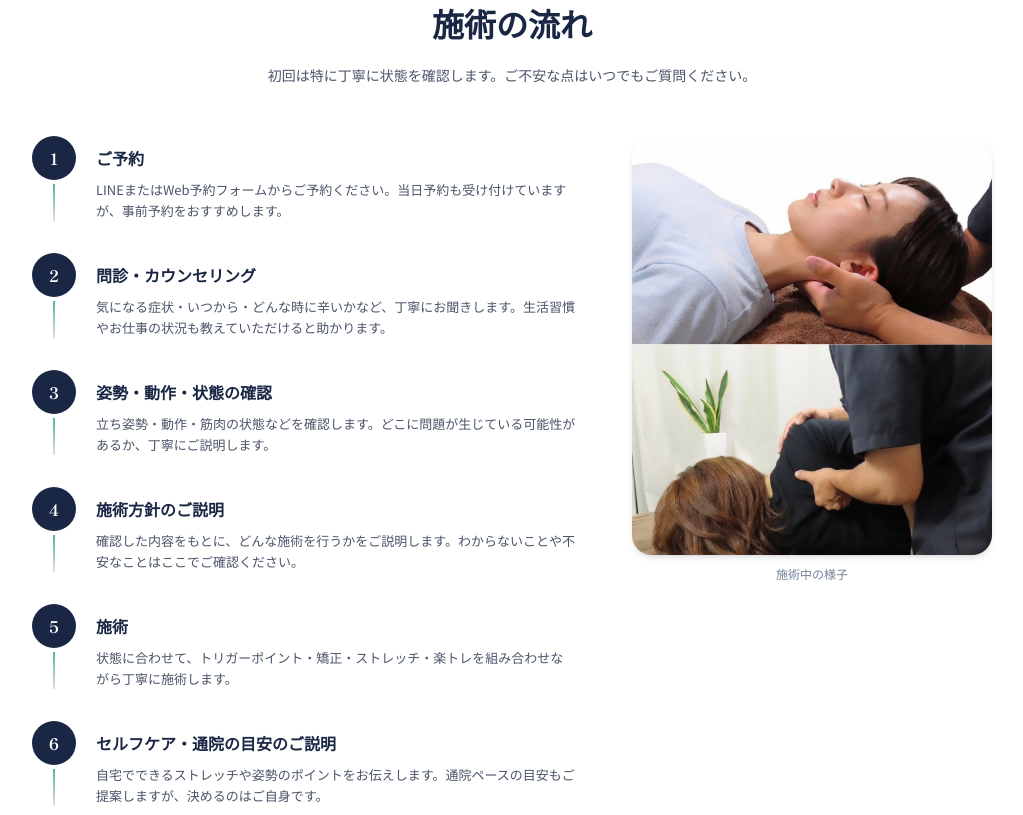
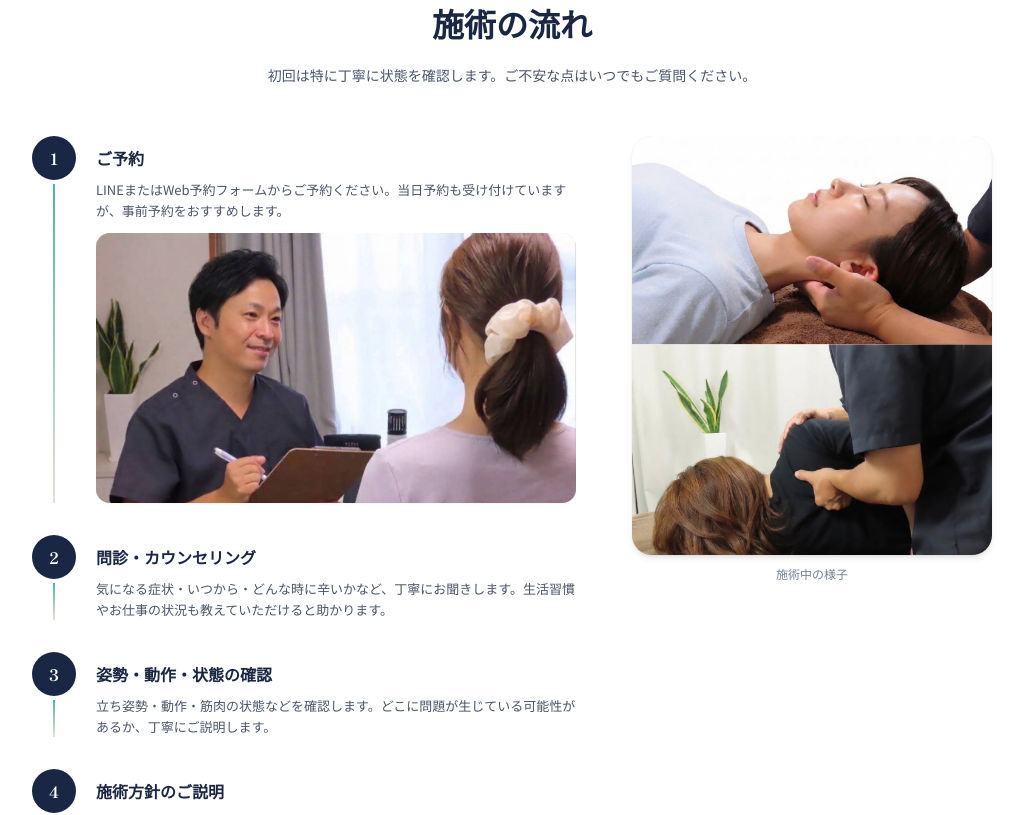
Before and after one commit to jugovicsan-cpu/julio-tenjin-hp, a Next.js app: page / in a window 1280 px wide. Shown: the part 5280-6095 px from the top of the page, without its empty margins (128-1151 px from the left). Built offline with nearby package versions, Linux system fonts and the light colour scheme.

Commit message:
Update index.tsx

```diff
--- a/components/sections/index.tsx
+++ b/components/sections/index.tsx
@@ -213,6 +213,17 @@ export function FlowSteps() {
             <p className="text-[13px] text-[var(--text-secondary)] leading-relaxed">
               {step.body}
             </p>
+            {i === 0 && (
+              <div className="relative mt-3 rounded-[14px] overflow-hidden aspect-[16/9] bg-[var(--beige-dark)] shadow-sm">
+                <Image
+                  src="/images/counseling/image.jpg"
+                  alt="院長が問診票を手に、患者さまのお話を丁寧に伺っているカウンセリングの様子"
+                  fill
+                  sizes="(max-width: 768px) 100vw, 480px"
+                  className="object-cover object-top"
+                />
+              </div>
+            )}
           </div>
         </div>
       ))}
```
